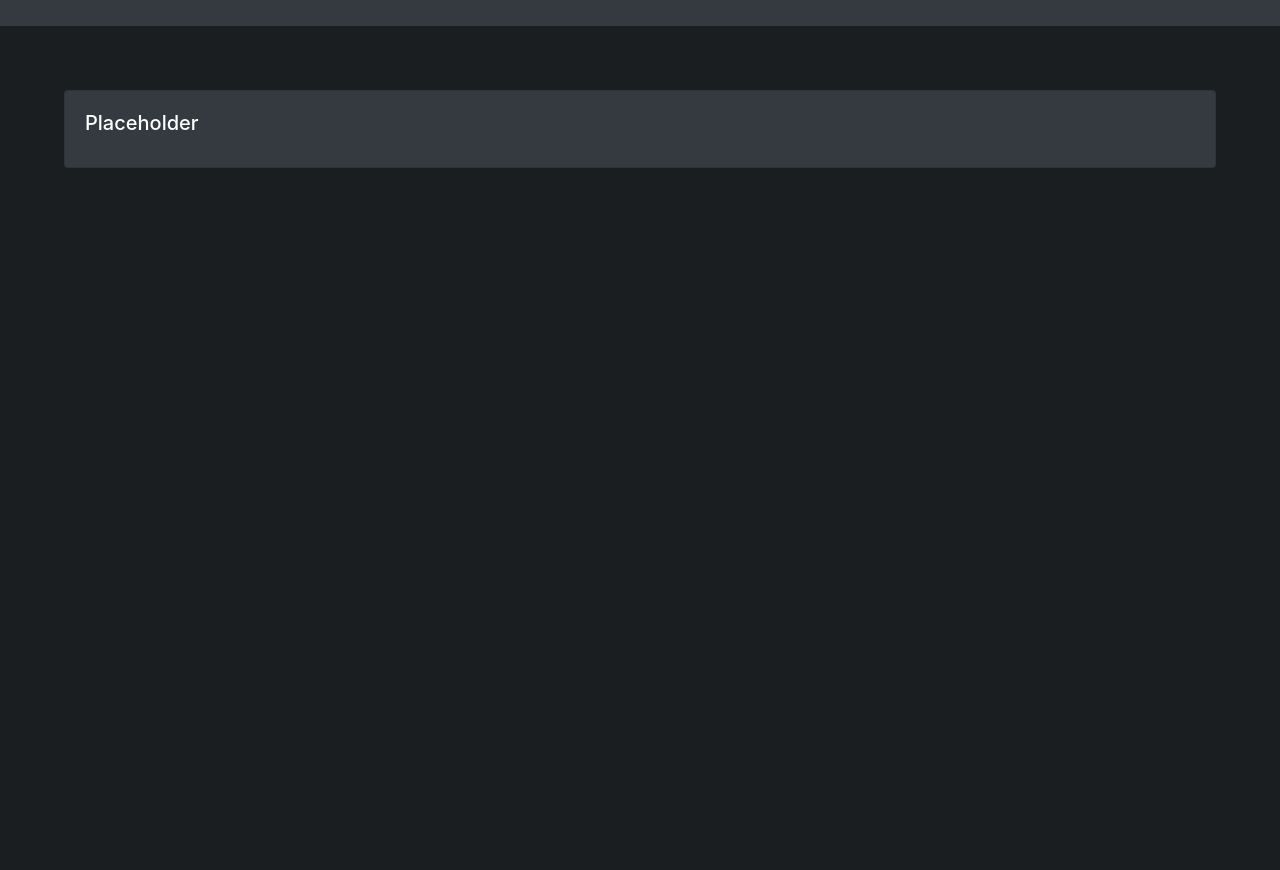
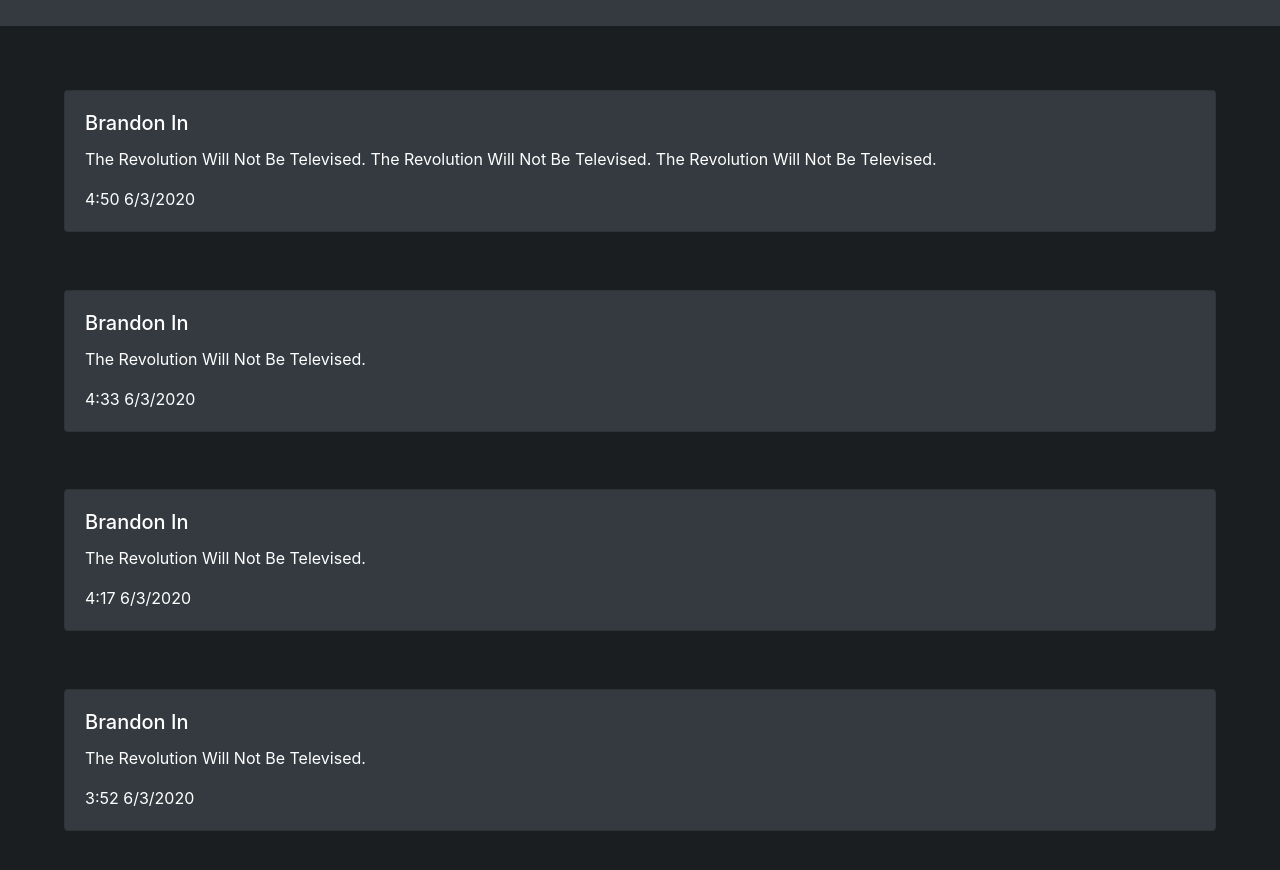
Before and after one commit to trumpwebsites/decentralized-protest, a React (Create React App) app: page / in a window 1280 px wide. Shown: the top 870 px of the page. Before the commit the page ends 800 px from the top, so only its background shows below. Built offline with nearby package versions, Linux system fonts and the light colour scheme.

Commit message:
Added post styling

```diff
--- a/src/Home.tsx
+++ b/src/Home.tsx
@@ -1,6 +1,7 @@
 import React from "react";
-import Card from 'react-bootstrap/Card';
 import Navbar from 'react-bootstrap/Navbar';
+
+import Posts from './Posts';
 
 const Home: React.FC = () => {
 
@@ -12,13 +13,14 @@ const Home: React.FC = () => {
                 </Navbar.Brand>
             </Navbar>
             <div style={{margin: "5%"}}>
-                <Card bg="dark" text="white">
+                <Posts />
+                {/* <Card bg="dark" text="white">
                     <Card.Body>
                         <Card.Title>
                             Placeholder
                         </Card.Title>
                     </Card.Body>
-                </Card>
+                </Card> */}
             </div>
         </div>
     )
--- /dev/null
+++ b/src/Post.tsx
@@ -0,0 +1,29 @@
+import React from "react";
+import Card from 'react-bootstrap/Card';
+
+export interface IPost {
+    user: string
+    message: string
+    time: number
+}
+
+const Post: React.FC<IPost> = ({ user, message, time }): any => {
+    const timeObject = new Date(time);
+    return (
+        <Card bg="dark" text="white">
+            <Card.Body>
+                <Card.Title>
+                    {user}
+                </Card.Title>
+                <Card.Text>
+                    {message}
+                </Card.Text>
+                <Card.Text>
+                    {`${timeObject.getHours()}:${timeObject.getMinutes()} ${timeObject.toLocaleDateString()}`}
+                </Card.Text>
+            </Card.Body>
+        </Card>
+    )
+};
+
+export default Post;
--- /dev/null
+++ b/src/Posts.tsx
@@ -0,0 +1,41 @@
+import React from "react";
+import Card from "react-bootstrap/Card";
+
+import Post, { IPost } from "./Post";
+
+const Posts: React.FC = () => {
+    const Posts = [
+        {
+            user: "Brandon In",
+            message: "The Revolution Will Not Be Televised. The Revolution Will Not Be Televised. The Revolution Will Not Be Televised.",
+            time: 1591159839000,
+        },
+        {
+            user: "Brandon In",
+            message: "The Revolution Will Not Be Televised.",
+            time: 1591158839000,
+        },
+        {
+            user: "Brandon In",
+            message: "The Revolution Will Not Be Televised.",
+            time: 1591157839000,
+        },
+        {
+            user: "Brandon In",
+            message: "The Revolution Will Not Be Televised.",
+            time: 1591156330000,
+        },
+    ];
+
+    return (
+        <>
+            {Posts.map((post: IPost, index) => (
+                <div style={{ marginBottom: "5%" }}>
+                    <Post key={index} {...post} />
+                </div>
+            ))}
+        </>
+    )
+};
+
+export default Posts;
```
